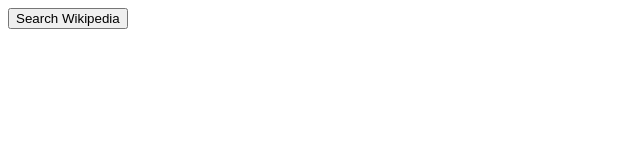
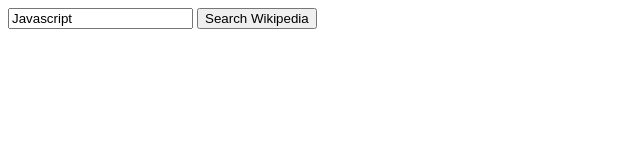
Before and after one commit to calinleo/apiWiki, a plain HTML site: page index.html in a window 1280 px wide. Shown: the whole page, without its empty margins (0-640 px from the left). Drawn offline with Linux system fonts and the light colour scheme.

Commit message:
Wiki API

```diff
--- a/app.js
+++ b/app.js
@@ -22,3 +22,5 @@ window.onload = function(){
     }
 
 }
+
+// https://en.wikipedia.org/w/api.php?format=json&action=opensearch&origin=*&search=javascript
--- a/index.html
+++ b/index.html
@@ -7,6 +7,7 @@
     <title>Api Wiki</title>
 </head>
 <body>
+    <input type="text" name="searchTerm" value="Javascript">
     <input type="button" id="search" value="Search Wikipedia">
     <script src="app.js"></script>
 </body>
```
